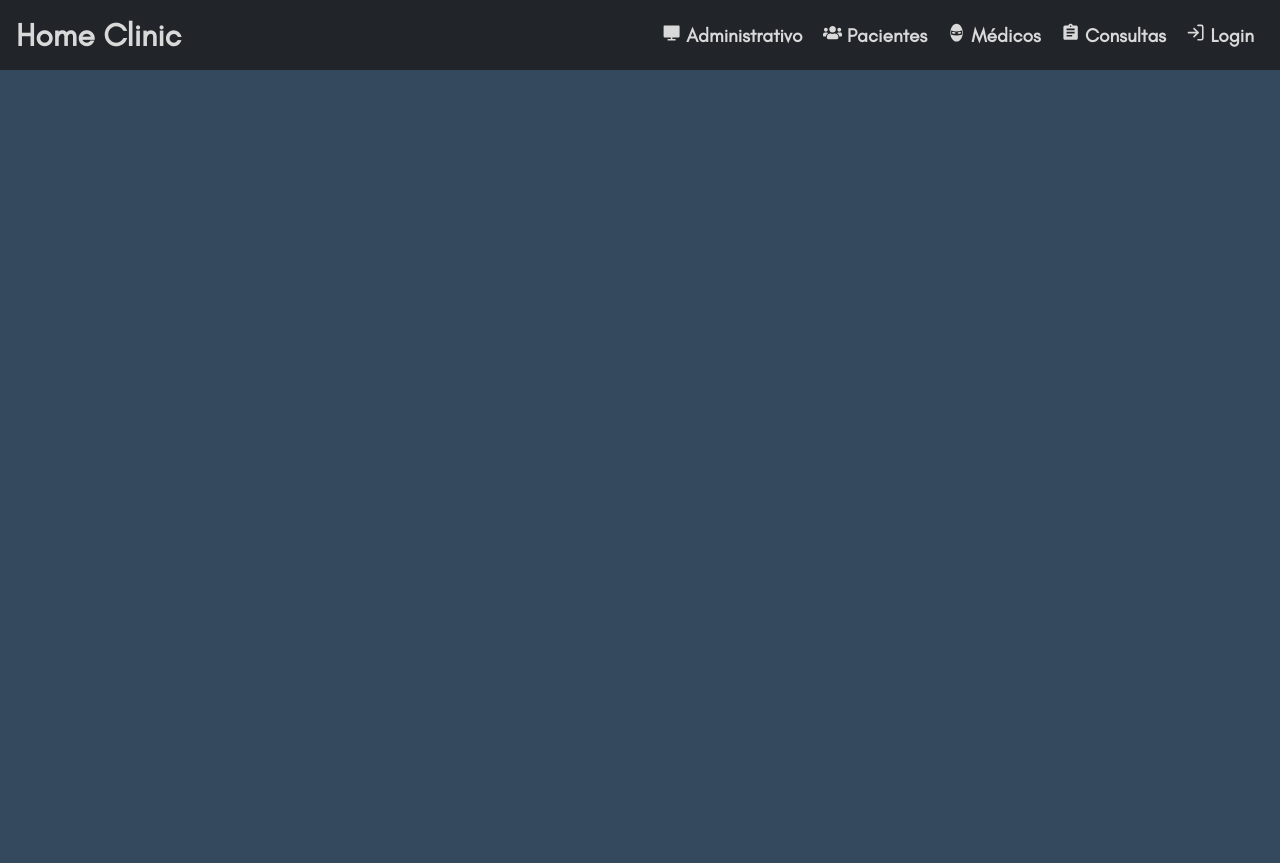
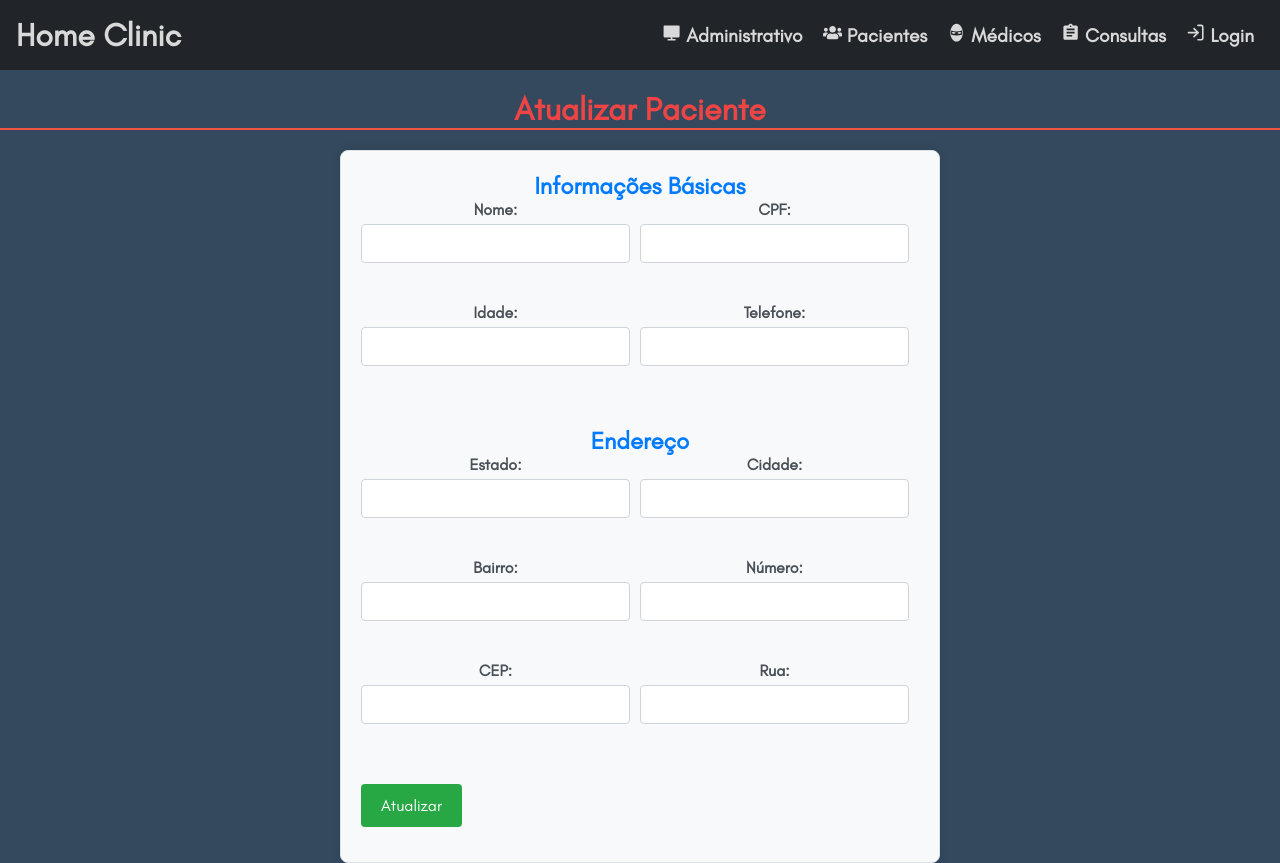
Before and after one commit to fabriciofsn/home_clinic_web_app, a React (Vite) app: page /atualizar/paciente/1 in a window 1280 px wide. Before the commit the page ends 800 px from the top, so only its background shows below. Built offline with nearby package versions, Linux system fonts and the light colour scheme; no server answers.

Commit message:
atualizar pacientes

```diff
--- a/src/App.jsx
+++ b/src/App.jsx
@@ -9,6 +9,7 @@ import Cancelar from './components/cancelarConsulta/Cancelar';
 import Consultas from './components/consultas/Consultas';
 import CadastrarPaciente from './components/cadastrarpaciente/CadastrarPaciente';
 import Login from './components/login/Login';
+import AtualizarPaciente from './pages/atualizarpaciente/AtualizarPaciente';
 
 const App = () => {
   return (
@@ -25,6 +26,7 @@ const App = () => {
         <Route path="/consultas" element={<Consultas />} />
         <Route path='/cadastrar/paciente' element={<CadastrarPaciente />} />
         <Route path="/login" element={<Login />} />
+        <Route path="/atualizar/paciente/:id" element={<AtualizarPaciente />} />
       </Routes>
         </>
       </Router>
--- a/src/components/exibir/Exibir.css
+++ b/src/components/exibir/Exibir.css
@@ -1,4 +1,3 @@
-/* Estilo para a tabela */
 .tabela-container {
   max-width: 800px;
   margin: 20px auto;
@@ -14,7 +13,6 @@ table {
   margin-top: 20px;
 }
 
-/* Estilo para as células da tabela */
 th,
 td {
   border: 1px solid #ddd;
@@ -22,18 +20,15 @@ td {
   text-align: left;
 }
 
-/* Estilo para a primeira linha da tabela (cabeçalho) */
 th {
   background-color: #4CAF50;
   color: white;
 }
 
-/* Estilo para as linhas ímpares da tabela */
 tbody tr:nth-child(odd) {
   background-color: #f9f9f9;
 }
 
-/* Estilo para as linhas pares da tabela */
 tbody tr:nth-child(even) {
   background-color: #e5e5e5;
 }
@@ -41,4 +36,21 @@ tbody tr:nth-child(even) {
 .wrapper{
   display: flex;
   justify-content: center;
+  overflow-x: auto;
 }
+
+.wrapper::-webkit-scrollbar {
+  width: 5px;
+}
+
+.wrapper::-webkit-scrollbar-track {
+  background-color: #ccc;
+}
+
+.wrapper::-webkit-scrollbar-thumb {
+  background-color: #3498db;
+  border-bottom-left-radius: 10px;
+  border-bottom-right-radius: 10px;
+  border-top-right-radius: 5px;
+  border-top-left-radius: 5px;
+}
--- a/src/components/exibir/Exibir.jsx
+++ b/src/components/exibir/Exibir.jsx
@@ -1,7 +1,7 @@
 import React from 'react';
 import "./Exibir.css";
 import { CiEdit } from "react-icons/ci";
-
+import {Link} from 'react-router-dom'
 
 const Exibir = (props) => {
   return (
@@ -33,7 +33,7 @@ const Exibir = (props) => {
               <td>{paciente.endereco.rua}</td>
               <td>{paciente.endereco.bairro}</td>
               <td>{paciente.endereco.numero}</td>
-              <td style={{cursor: 'pointer'}}><a href={paciente.id}>{<CiEdit size={30} color='#3498db'/>}</a></td>
+              <td style={{cursor: 'pointer'}}><Link to={'/atualizar/paciente/'+paciente.id}>{<CiEdit size={30} color='#3498db'/>}</Link></td>
             </tr>
           ))}
         </tbody>
--- a/src/components/pacientes/Pacientes.css
+++ b/src/components/pacientes/Pacientes.css
@@ -14,7 +14,6 @@
   width: 100%;
   display: flex;
   flex-wrap: wrap;
-  /* background-color: #23B14D; */
   justify-content: space-between;
   align-items: center;
 }
--- /dev/null
+++ b/src/pages/atualizarpaciente/AtualizarPaciente.css
@@ -0,0 +1,81 @@
+.form {
+  text-align: center;
+  width: 100%;
+}
+
+.titulo {
+  margin: 20px 0;
+  border-bottom: 2px solid #e54;
+}
+
+.titulo h1 {
+  color: #e44;
+}
+
+.formulario-lindo {
+  max-width: 600px;
+  margin: 0 auto;
+  padding: 20px;
+  background-color: #f8f9fa;
+  border: 1px solid #dee2e6;
+  border-radius: 8px;
+  font-family: 'Segoe UI', Tahoma, Geneva, Verdana, sans-serif;
+  box-shadow: 0 0 10px rgba(0, 0, 0, 0.1);
+}
+
+.secao {
+  margin-bottom: 20px;
+}
+
+.linha {
+  display: flex;
+  flex-wrap: wrap;
+  margin-bottom: 15px;
+}
+
+.campo {
+  flex: 1;
+  margin-right: 10px;
+  margin-bottom: 10px;
+}
+
+h2 {
+  color: #007bff;
+}
+
+label {
+  display: block;
+  margin-bottom: 5px;
+  font-weight: bold;
+  color: #495057;
+}
+
+input {
+  width: 100%;
+  padding: 10px;
+  box-sizing: border-box;
+  border: 1px solid #ced4da;
+  border-radius: 4px;
+  transition: border-color 0.3s ease-in-out;
+  font-size: 14px;
+}
+
+input:focus {
+  border-color: #007bff;
+  outline: none;
+}
+
+button {
+  background-color: #28a745;
+  color: white;
+  padding: 12px 20px;
+  border: none;
+  border-radius: 4px;
+  cursor: pointer;
+  font-size: 16px;
+  transition: background-color 0.3s ease-in-out;
+}
+
+button:hover {
+  background-color: #218838;
+}
--- /dev/null
+++ b/src/pages/atualizarpaciente/AtualizarPaciente.jsx
@@ -0,0 +1,210 @@
+import React, { useEffect, useState } from 'react'
+import { useNavigate } from 'react-router-dom';
+import "./AtualizarPaciente.css";
+import axios from 'axios';
+import { useParams } from 'react-router-dom';
+import Heart from '../../assets/Heart.svg';
+
+const CadastrarPaciente = () => {
+  const navigator = useNavigate();
+  const [load, setLoad] = useState(false);
+  let {id} = useParams();
+
+  const [formulario, setFormulario] = useState({
+    nome: '',
+    CPF: '',
+    idade: '',
+    telefone: '',
+    endereco: {
+      estado: '',
+      cidade: '',
+      bairro: '',
+      numero: '',
+      cep: '',
+      rua: ''
+    }
+  });
+
+  const handleChange = (e) => {
+    const { name, value } = e.target;
+    setFormulario({
+      ...formulario,
+      [name]: value
+    });
+  };
+
+  const handleEnderecoChange = (e) => {
+    const { name, value } = e.target;
+    setFormulario({
+      ...formulario,
+      endereco: {
+        ...formulario.endereco,
+        [name]: value
+      }
+    });
+  };
+
+  const handleSubmit = async (e) => {
+    e.preventDefault();
+    setLoad(true);
+    try{
+      await axios.put(`http://localhost:3000/paciente/atualizar/${id}`,formulario);
+      alert('Paciente Atualizado! Você está sendo redirecionado à lista de clientes');
+      navigator('/pacientes');
+  }catch(e){
+    alert(`Ocorreu um erro ao atualizar paciente ${e}`);
+  }finally{
+    setLoad(false);
+  }
+}
+   useEffect(() =>{
+    async function recuperarPaciente(){
+      setLoad(true);
+      try{
+      let res = await axios.get(`http://localhost:3000/paciente/${id}`);
+       setFormulario({
+          nome: res.data.pacienteRecuperado.nome,
+          CPF: res.data.pacienteRecuperado.CPF,
+          idade: res.data.pacienteRecuperado.idade,
+          telefone: res.data.pacienteRecuperado.telefone,
+          endereco:{
+            estado: res.data.pacienteRecuperado.endereco.estado,
+            cidade: res.data.pacienteRecuperado.endereco.cidade,
+            bairro: res.data.pacienteRecuperado.endereco.bairro,
+            rua: res.data.pacienteRecuperado.endereco.rua,
+            cep: res.data.pacienteRecuperado.endereco.cep,
+            numero: res.data.pacienteRecuperado.endereco.numero
+        }
+      })
+    }catch(e){
+      console.log(e);
+    }finally{
+      setLoad(false);
+    }
+  }
+    recuperarPaciente();
+  },[id])
+
+  return (
+    <div className='form'>
+      <div className="titulo">
+        <h1>Atualizar Paciente</h1>
+      </div>
+       <form onSubmit={handleSubmit} className="formulario-lindo">
+        {load && <div style={{display:'flex',justifyContent: 'center'}}><img style={{maxWidth: '200px'}} src={Heart} /></div>}
+      <div className="secao">
+        <h2>Informações Básicas</h2>
+        <div className="linha">
+          <div className="campo">
+            <label>Nome:</label>
+            <input
+              type="text"
+              name="nome"
+              value={formulario.nome}
+              onChange={handleChange}
+            />
+          </div>
+          <div className="campo">
+            <label>CPF:</label>
+            <input
+              type="text"
+              name="CPF"
+              value={formulario.CPF}
+              onChange={handleChange}
+            />
+          </div>
+        </div>
+        <div className="linha">
+          <div className="campo">
+            <label>Idade:</label>
+            <input
+              type="number"
+              name="idade"
+              value={formulario.idade}
+              onChange={handleChange}
+            />
+          </div>
+          <div className="campo">
+            <label>Telefone:</label>
+            <input
+              type="text"
+              name="telefone"
+              value={formulario.telefone}
+              onChange={handleChange}
+            />
+          </div>
+        </div>
+      </div>
+      <div className="secao">
+        <h2>Endereço</h2>
+        <div className="linha">
+          <div className="campo">
+            <label>Estado:</label>
+            <input
+              type="text"
+              name="estado"
+              value={formulario.endereco.estado}
+              onChange={handleEnderecoChange}
+            />
+          </div>
+          <div className="campo">
+            <label>Cidade:</label>
+            <input
+              type="text"
+              name="cidade"
+              value={formulario.endereco.cidade}
+              onChange={handleEnderecoChange}
+            />
+          </div>
+        </div>
+        <div className="linha">
+          <div className="campo">
+            <label>Bairro:</label>
+            <input
+              type="text"
+              name="bairro"
+              value={formulario.endereco.bairro}
+              onChange={handleEnderecoChange}
+            />
+          </div>
+          <div className="campo">
+            <label>Número:</label>
+            <input
+              type="text"
+              name="numero"
+              value={formulario.endereco.numero}
+              onChange={handleEnderecoChange}
+            />
+          </div>
+        </div>
+        <div className="linha">
+          <div className="campo">
+            <label>CEP:</label>
+            <input
+              type="text"
+              name="cep"
+              value={formulario.endereco.cep}
+              onChange={handleEnderecoChange}
+            />
+          </div>
+          <div className="campo">
+            <label>Rua:</label>
+            <input
+              type="text"
+              name="rua"
+              value={formulario.endereco.rua}
+              onChange={handleEnderecoChange}
+            />
+          </div>
+        </div>
+      </div>
+      <div className="linha">
+        <button type="submit">Atualizar</button>
+      </div>
+    </form>
+
+    </div>
+  )
+}
+
+export default CadastrarPaciente
```
